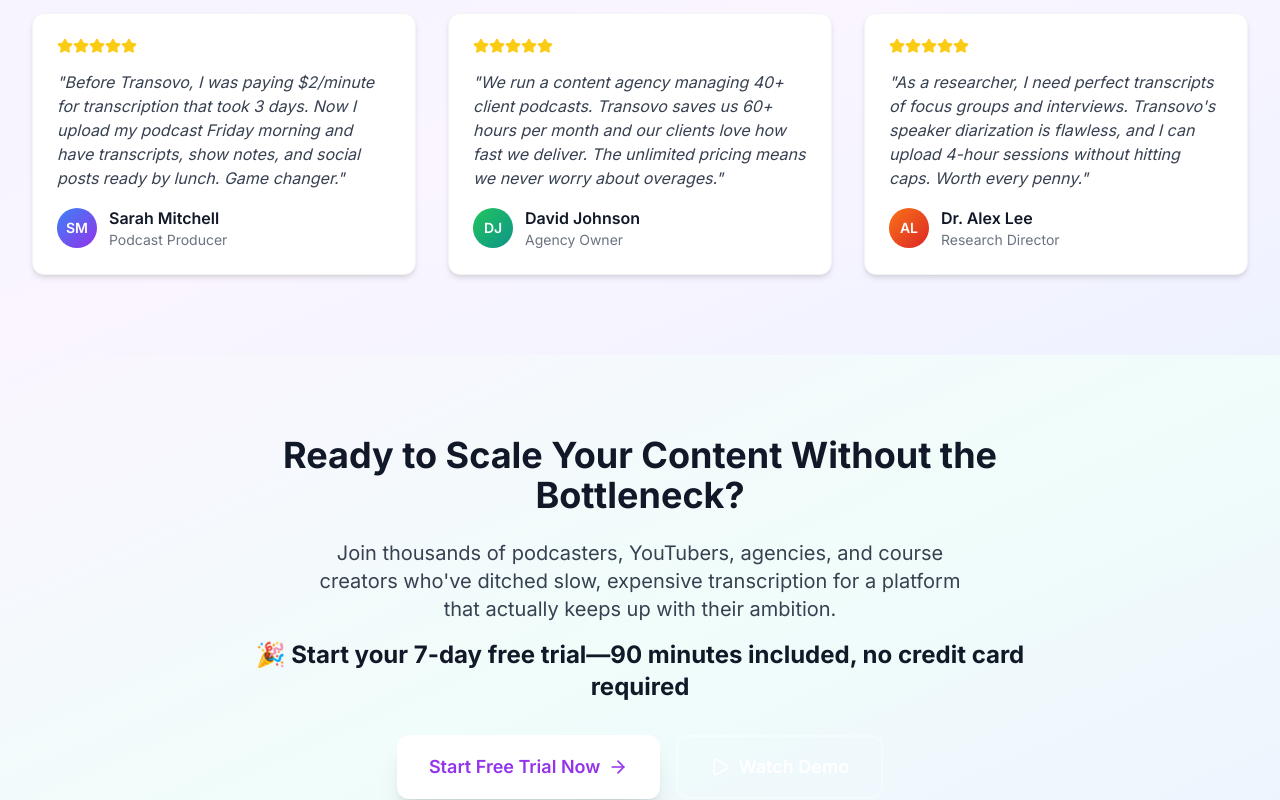
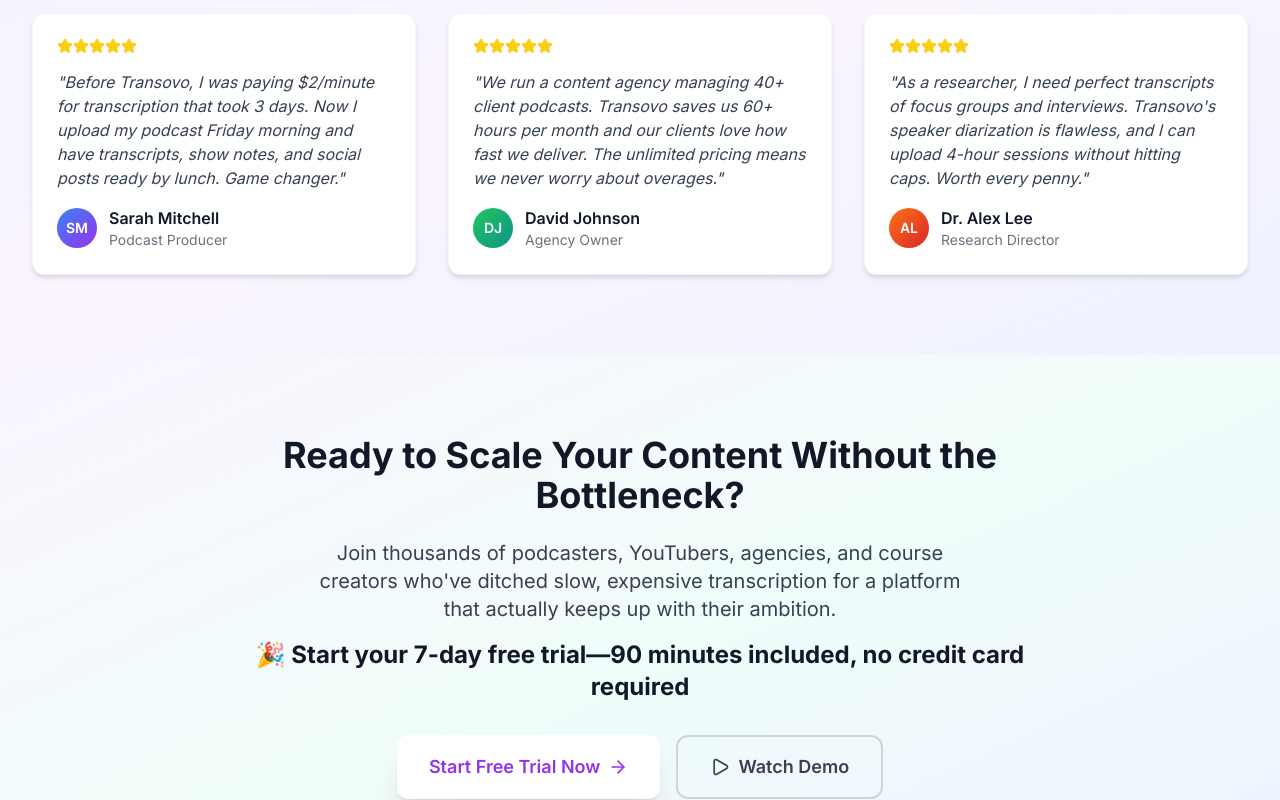
Before and after one commit to 703deuce/stt, a Next.js app: page / in a window 1280 px wide. Shown: the part 11200-12000 px from the top of the page. Built offline with nearby package versions, Linux system fonts and the light colour scheme; no server answers.

Commit message:
Fix Watch Demo button styling for light gradient background

```diff
--- a/src/app/page.tsx
+++ b/src/app/page.tsx
@@ -1360,7 +1360,7 @@
             </a>
             <a
               href="#features"
-              className="inline-flex items-center justify-center bg-transparent text-white px-8 py-4 rounded-xl hover:bg-white/10 transition-all duration-200 text-lg font-semibold border-2 border-white/30"
+              className="inline-flex items-center justify-center bg-transparent text-gray-700 px-8 py-4 rounded-xl hover:bg-gray-100/50 transition-all duration-200 text-lg font-semibold border-2 border-gray-300"
             >
               <Play className="w-5 h-5 mr-2" />
               Watch Demo
```
